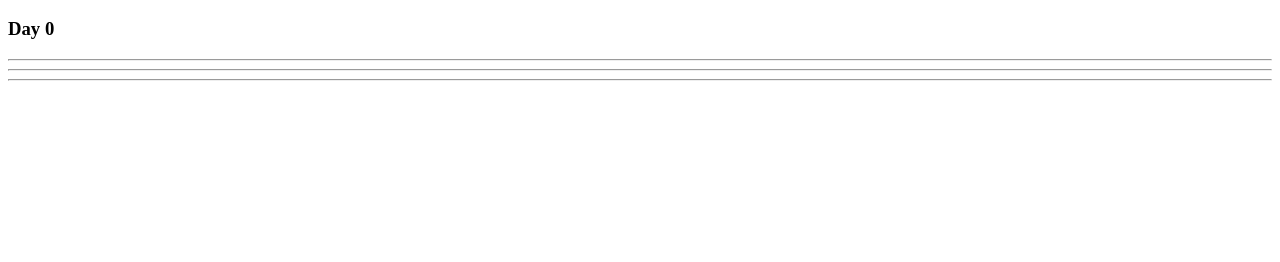
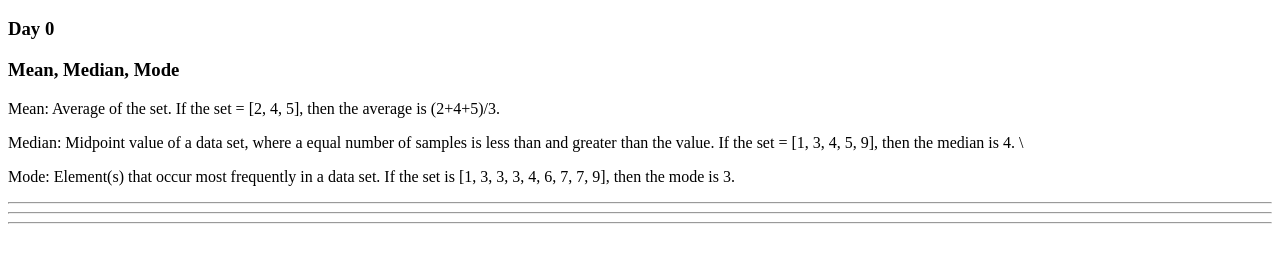
Before and after one commit to sushantsp/Sushant_Web, a plain HTML site: page index.html in a window 1280 px wide. Shown: the part 48-310 px from the top of the page. Drawn offline with Linux system fonts and the light colour scheme.

Commit message:
Update index.html

```diff
--- a/index.html
+++ b/index.html
@@ -2,7 +2,16 @@
 <body>
   <h1> Hackerrank 10 days of Statistics </h1>
   <h3> Day 0 </h3>
-
+  <h3> Mean, Median, Mode </h3>
+  <p>
+    Mean: Average of the set. If the set = [2, 4, 5], then the average is (2+4+5)/3.
+  </p>
+  <p>
+    Median: Midpoint value of a data set, where a equal number of samples is less than and greater than the value. If the set = [1, 3, 4, 5, 9], then the median is 4.
+\ </p>
+  <p>
+    Mode: Element(s) that occur most frequently in a data set. If the set is [1, 3, 3, 3, 4, 6, 7, 7, 9], then the mode is 3.
+  </p>
 <hr />
 <hr />
 <hr />
```
